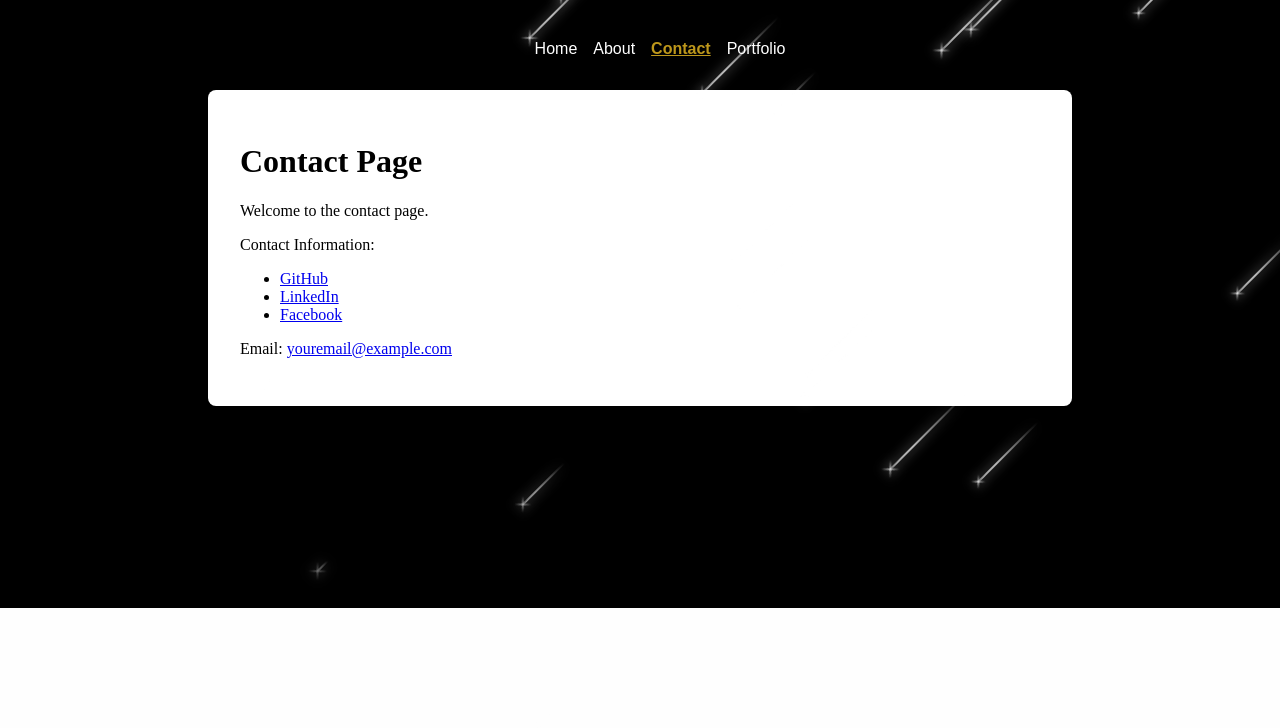
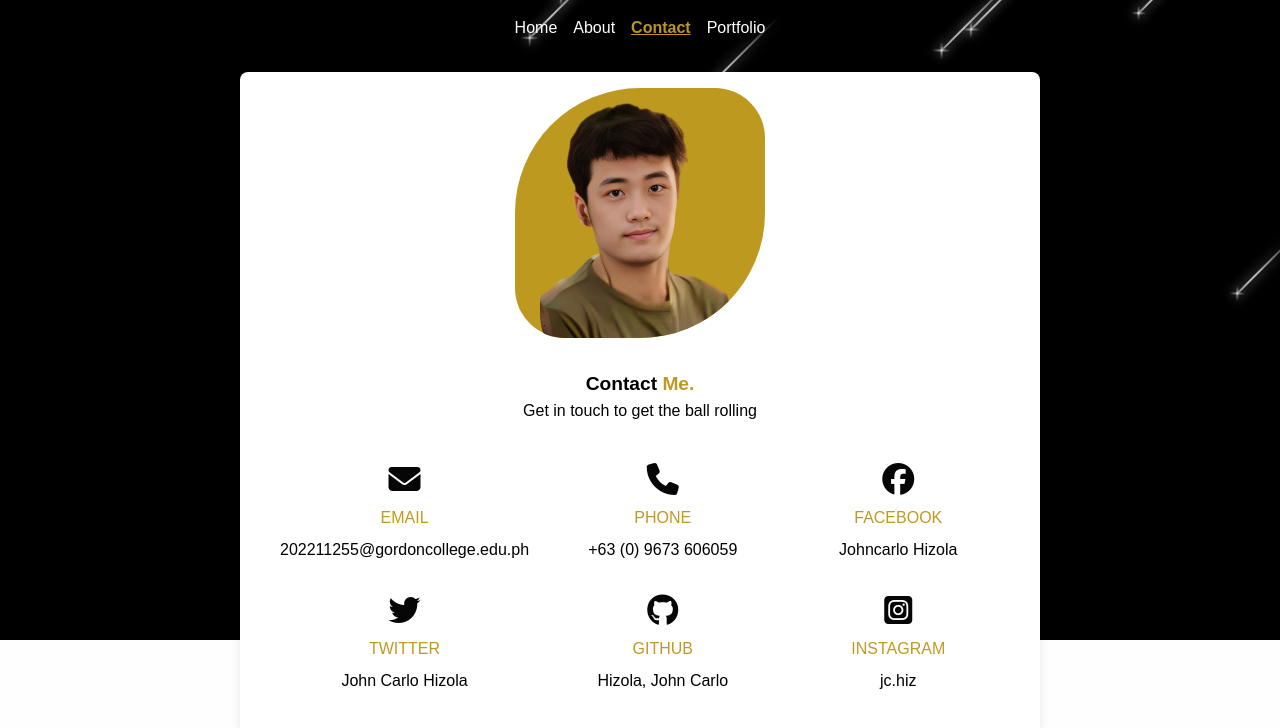
Before and after one commit to hizzCarlo/hizzCarlo.github.io, a SvelteKit app: page /contact in a window 1280 px wide. Shown: the top 728 px of the page. Built offline with nearby package versions, Linux system fonts and the light colour scheme.

Commit message:
about, home, contact

```diff
--- a/package.json
+++ b/package.json
@@ -29,8 +29,9 @@
 	},
 	"type": "module",
 	"dependencies": {
-		"flowbite": "^2.5.1",
-		"flowbite-svelte": "^0.46.18",
+		"@fortawesome/fontawesome-free": "^6.6.0",
+		"flowbite": "^2.5.2",
+		"flowbite-svelte": "^0.46.20",
 		"flowbite-svelte-icons": "^1.6.1",
 		"google-fonts": "^1.0.0",
 		"hizzcarlo.github.io": "file:",
--- a/src/routes/+page.svelte
+++ b/src/routes/+page.svelte
@@ -1,16 +1,95 @@
+
+
+<script lang="ts">
+  // You can add any necessary imports here
+</script>
+
 <div class="container">
-  <h1>Welcome to SvelteKit</h1>
-  <p>Visit <a href="https://kit.svelte.dev">kit.svelte.dev</a> to read the documentation</p>
-  <p>TEst hellow world</p>
+  <div class="about-page">
+    <div class="content-box">
+      <main class="main-content">
+        <div class="intro">
+          <h2>Hello, Welcome</h2>
+          <h1>I am Hizola, John Carlo</h1>
+          <p>There are many variations of passages of Lorem Ipsum available, but the majority have suffered alteration in some form, by injected humour.</p>
+
+        </div>
+        <div class="image-container">
+          <div class="image-background">
+            <img src="/pic2.png" alt="John Carlo">
+          </div>
+        </div>
+      </main>
+    </div>
+  </div>
 </div>
 
 <style>
-  .container {
-    max-width: 800px;
-    margin: 0 auto;
-    background-color: white;
+  @import '../styles/custom.css';
+  .about-page {
+    background-color: transparent;
+    color: #333;
+    display: flex;
+    justify-content: center;
+    align-items: center;
+    height: 80vh;
+  }
+  .content-box {
+    background-color: rgb(255, 255, 255);
     padding: 2rem;
-    border-radius: 8px;
-    box-shadow: 0 0 10px rgba(0, 0, 0, 0.1);
+    border-radius: 10px;
+    box-shadow: 0 4px 8px rgba(0, 0, 0, 0.1);
+    max-width: 990px;
+    width: 100%;
+
+  }
+  .main-content {
+    display: flex;
+    justify-content: space-between;
+    align-items: center;
+  }
+  .intro {
+    max-width: 50%;
+  }
+  .intro h2 {
+    color: #bd971b;
+  }
+  .intro h1 {
+    font-size: 3rem;
+    margin: 1rem 0;
+  }
+  .intro p {
+    margin: 1rem 0;
+  }
+
+  .image-container {
+    position: relative;
+    width: 400px;
+    height: 400px;
+    background-color: #bd971baa;
+    border-top-left-radius: 50%;
+    border-top-right-radius: 20%;
+    border-bottom-left-radius: 20%;
+    border-bottom-right-radius: 50%;
+  }
+  .image-background {
+    position: relative;
+    width: 400px;
+    height: 400px;
+    background-color: #bd971b3a;
+    border-top-left-radius: 50%;
+    border-top-right-radius: 20%;
+    border-bottom-left-radius: 20%;
+    border-bottom-right-radius: 50%;
+    z-index: 3;
+    position: relative;
+    display: flex;
+    overflow: hidden; /* Hide overflow */
+    justify-content: center;
+    align-items: center;
+  }
+  .image-background img {
+    border-radius: 60px;
+    max-width: 80%;
   }
 </style>
--- a/src/routes/about/+page.svelte
+++ b/src/routes/about/+page.svelte
@@ -1,95 +1,87 @@
 <script lang="ts">
-  // You can add any necessary imports here
+  import type { PageData } from './$types';
+
+  export let data: PageData;
 </script>
 
 <div class="container">
-  <div class="about-page">
-    <div class="content-box">
-      <main class="main-content">
-        <div class="intro">
-          <h2>Hello, Welcome</h2>
-          <h1>I am Hizola, John Carlo</h1>
-          <p>There are many variations of passages of Lorem Ipsum available, but the majority have suffered alteration in some form, by injected humour.</p>
+  <div class="content">
+    <div class="image">
+      <img src="/pf.png" alt="Profile Image">
+      <ul class="image-details">
+        <li><strong>Name:</strong> John Carlo A. Hizola</li>
+        <li><strong>Date of birth:</strong> October, 31 2004</li>
+        <li><strong>Zip code:</strong> 2110</li>
+        <li><strong>Nationality:</strong> Filipino</li>
+      </ul>
+    </div>
+    <div class="details">
+      <h1>About Me</h1>
+      <p>Lorem ipsum dolor sit amet, consectetur adipiscing elit, sed do eiusmod tempor incididunt ut labore et dolore magna aliqua.Lorem ipsum dolor sit amet, consectetur adipiscing elit, sed do eiusmod tempor incididunt ut labore et dolore magna aliqua.Lorem ipsum dolor sit amet, consectetur adipiscing elit, sed do eiusmod tempor incididunt ut labore et dolore magna aliqua.</p>
 
-        </div>
-        <div class="image-container">
-          <div class="image-background">
-            <img src="/pic2.png" alt="John Carlo">
-          </div>
-        </div>
-      </main>
+      <p>Lorem ipsum dolor sit amet, consectetur adipiscing elit, sed do eiusmod tempor incididunt ut labore et dolore magna aliqua.Lorem ipsum dolor sit amet, consectetur adipiscing elit, sed do eiusmod tempor incididunt ut labore et dolore magna aliqua.Lorem ipsum dolor sit amet, consectetur adipiscing elit, sed do eiusmod tempor incididunt ut labore et dolore magna aliqua.Lorem ipsum dolor sit amet, consectetur adipiscing elit, sed do eiusmod tempor incididunt ut labore et dolore magna aliqua.Lorem ipsum dolor sit amet, consectetur adipiscing elit, sed do eiusmod tempor incididunt ut labore et dolore magna aliqua.</p>
+      <p>Lorem ipsum dolor sit amet, consectetur adipiscing elit, sed do eiusmod tempor incididunt ut labore et dolore magna aliqua.Lorem ipsum dolor sit amet, consectetur adipiscing elit, sed do eiusmod tempor incididunt ut labore et dolore magna aliqua.Lorem ipsum dolor sit amet, consectetur adipiscing elit, sed do eiusmod tempor incididunt ut labore et dolore magna aliqua.Lorem ipsum dolor sit amet, consectetur adipiscing elit, sed do eiusmod tempor incididunt ut labore et dolore magna aliqua.Lorem ipsum dolor sit amet, consectetur adipiscing elit, sed do eiusmod tempor incididunt ut labore et dolore magna aliqua.</p>
     </div>
   </div>
 </div>
 
 <style>
-  @import '../../styles/custom.css';
-  .about-page {
-    background-color: transparent;
-    color: #333;
+  .container {
+    font-family: Arial, sans-serif;
     display: flex;
     justify-content: center;
     align-items: center;
     height: 80vh;
+    background-color: #00000000;
+    color: #fff;
   }
-  .content-box {
-    background-color: rgb(255, 255, 255);
+  .content {
+    display: flex;
+    background-color: #1a1a1a;
     padding: 2rem;
-    border-radius: 10px;
-    box-shadow: 0 4px 8px rgba(0, 0, 0, 0.1);
-    max-width: 990px;
-    width: 100%;
-
+    border-radius: 8px;
+    box-shadow: 0 0 10px rgba(0, 0, 0, 0.5);
   }
-  .main-content {
+  .image {
     display: flex;
-    justify-content: space-between;
+    flex-direction: column;
     align-items: center;
+    margin-right: 2rem;
   }
-  .intro {
-    max-width: 50%;
+  .image img {
+    border-radius: 50%;
+    width: 150px;
+    height: 150px;
+    object-fit: cover;
   }
-  .intro h2 {
-    color: #bd971b;
+  .image-details {
+    list-style: none;
+    padding: 0;
+    margin-top: 1rem;
+    text-align: left;
   }
-  .intro h1 {
-    font-size: 3rem;
-    margin: 1rem 0;
+  .image-details li {
+    margin-bottom: 0.5rem;
   }
-  .intro p {
-    margin: 1rem 0;
+  .details {
+    max-width: 700px;
   }
-
-  .image-container {
-    position: relative;
-    width: 400px;
-    height: 400px;
-    background-color: #bd971baa;
-    border-top-left-radius: 50%;
-    border-top-right-radius: 20%;
-    border-bottom-left-radius: 20%;
-    border-bottom-right-radius: 50%;
+  .details h1 {
+    margin-bottom: 1rem;
   }
-  .image-background {
-    position: relative;
-    width: 400px;
-    height: 400px;
-    background-color: #bd971b3a;
-    border-top-left-radius: 50%;
-    border-top-right-radius: 20%;
-    border-bottom-left-radius: 20%;
-    border-bottom-right-radius: 50%;
-    z-index: 3;
-    position: relative;
-    display: flex;
-    overflow: hidden; /* Hide overflow */
-    justify-content: center;
-    align-items: center;
+  .details ul {
+    list-style: none;
+    padding: 0;
   }
-  .image-background img {
-    border-radius: 60px;
-    max-width: 80%;
+  .details ul li {
+    margin-bottom: 0.5rem;
   }
-
-
+  .download-cv {
+    background-color: #ffcc00;
+    color: #000;
+    border: none;
+    padding: 0.5rem 1rem;
+    border-radius: 4px;
+    cursor: pointer;
+  }
 </style>
--- a/src/routes/contact/+page.svelte
+++ b/src/routes/contact/+page.svelte
@@ -1,30 +1,142 @@
 <script lang="ts">
   import type { PageData } from './$types';
-
   export let data: PageData;
+  import '@fortawesome/fontawesome-free/css/all.min.css';
+  import 'flowbite/dist/flowbite.css';
 </script>
 
 <div class="container">
   <div class="relative z-10">
-    <h1>Contact Page</h1>
-    <p>Welcome to the contact page.</p>
-    <p>Contact Information:</p>
-    <ul>
-      <li><a href="https://github.com/yourusername" target="_blank">GitHub</a></li>
-      <li><a href="https://linkedin.com/in/yourusername" target="_blank">LinkedIn</a></li>
-      <li><a href="https://facebook.com/yourusername" target="_blank">Facebook</a></li>
-    </ul>
-    <p>Email: <a href="mailto:youremail@example.com">youremail@example.com</a></p>
+    <div class="image-container">
+      <div class="image-background">
+        <img src="/pic2.png" alt="John Carlo">
+      </div>
+    </div>
+
+    <div class="contact-container">
+      <h1>Contact <span>Me.</span></h1>
+      <p>Get in touch to get the ball rolling</p>
+      <div class="contact-info">
+        <div class="contact-item">
+          <a href="https://mail.google.com/mail/u/0/?hl=en-GB#inbox" class="btn btn-primary">
+            <i class="fas fa-envelope"></i>
+            <p>EMAIL</p>
+            <span>202211255@gordoncollege.edu.ph</span>
+          </a>
+        </div>
+        <div class="contact-item">
+          <a href="tel: +639673606059" class="btn btn-primary">
+            <i class="fas fa-phone"></i>
+            <p>PHONE</p>
+            <span>+63 (0) 9673 606059</span>
+          </a>
+        </div>
+        <div class="contact-item">
+          <a href="https://www.facebook.com/johncarlo.hizola.9/" class="btn btn-primary">
+            <i class="fa-brands fa-facebook"></i>
+            <p>FACEBOOK</p>
+            <span>Johncarlo Hizola</span>
+          </a>
+        </div>
+        <div class="contact-item">
+          <a href="https://x.com/JohnHizola70295" class="btn btn-primary">
+            <i class="fa-brands fa-twitter"></i>
+            <p>TWITTER</p>
+            <span>John Carlo Hizola</span>
+          </a>
+        </div>
+        <div class="contact-item">
+          <a href="https://github.com/hizzCarlo" class="btn btn-primary">
+            <i class="fa-brands fa-github"></i>
+            <p>GITHUB</p>
+            <span>Hizola, John Carlo</span>
+          </a>
+        </div>
+        <div class="contact-item">
+          <a href="https://www.instagram.com/jc.hiz/" class="btn btn-primary">
+            <i class="fa-brands fa-square-instagram"></i>
+            <p>INSTAGRAM</p>
+            <span>jc.hiz</span>
+          </a>
+        </div>
+      </div>
+    </div>
   </div>
 </div>
 
 <style>
   .container {
+    font-family: Arial, sans-serif;
     max-width: 800px;
     margin: 0 auto;
+    top: 1rem;
     background-color: white;
-    padding: 2rem;
+    padding: 1rem;
     border-radius: 8px;
+    z-index: 4;
+    position: relative;
     box-shadow: 0 0 10px rgba(0, 0, 0, 0.1);
   }
+  .content {
+    position: relative;
+    z-index: 2;
+  }
+  .contact-container {
+    text-align: center;
+    padding: 1rem;
+  }
+  .contact-info {
+    display: grid;
+    grid-template-columns: repeat(3, 1fr);
+    gap: 1rem;
+    margin-top: 2rem;
+  }
+  .contact-item {
+    text-align: center;
+    padding: .5rem;
+  }
+  .contact-item i {
+    font-size: 2rem;
+    color: #000000f9;
+  }
+  .contact-item p {
+    margin: 0.5rem 0;
+    color: #bd971bf9;
+  }
+  .contact-item a {
+    color: #000;
+    text-decoration: none;
+  }
+  .image-container {
+    display: flex;
+    justify-content: center; /* Center the image container */
+    margin-bottom: 1rem; /* Add some space below the image */
+  }
+  .image-background {
+    position: relative;
+    width: 250px;
+    height: 250px;
+    background-color: #bd971bf9;
+    border-top-left-radius: 50%;
+    border-top-right-radius: 20%;
+    border-bottom-left-radius: 20%;
+    border-bottom-right-radius: 50%;
+    z-index: 3;
+    display: flex;
+    overflow: hidden; /* Hide overflow */
+    justify-content: center;
+    align-items: center;
+  }
+  .image-background img {
+    border-radius: 60px;
+    max-width: 80%;
+  }
+  h1 span {
+    color: #bd971bf9;
+    font-weight: bolder;
+  }
+  h1 {
+    font-weight: bolder;
+    font-size: larger;
+  }
 </style>
```
Also changed, not shown: 1 other file (tests, documents, lock files or other folders).
